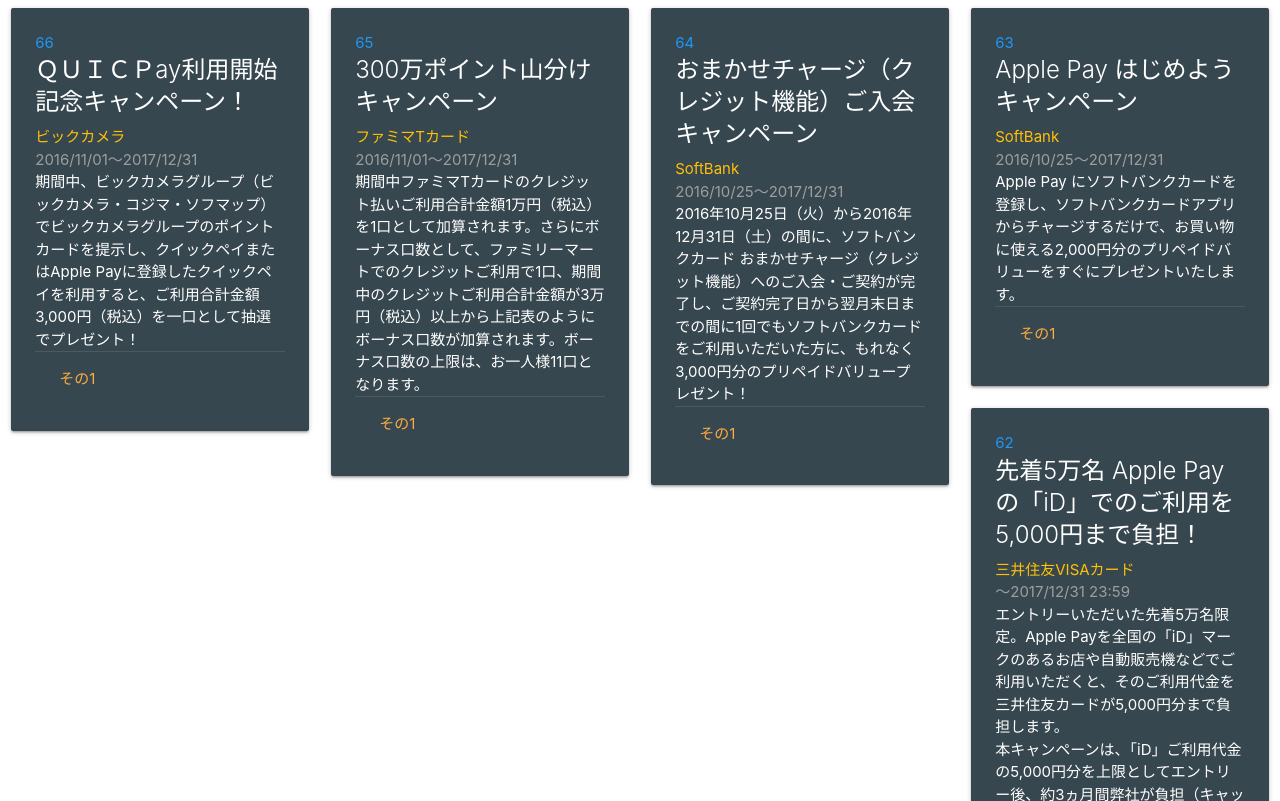
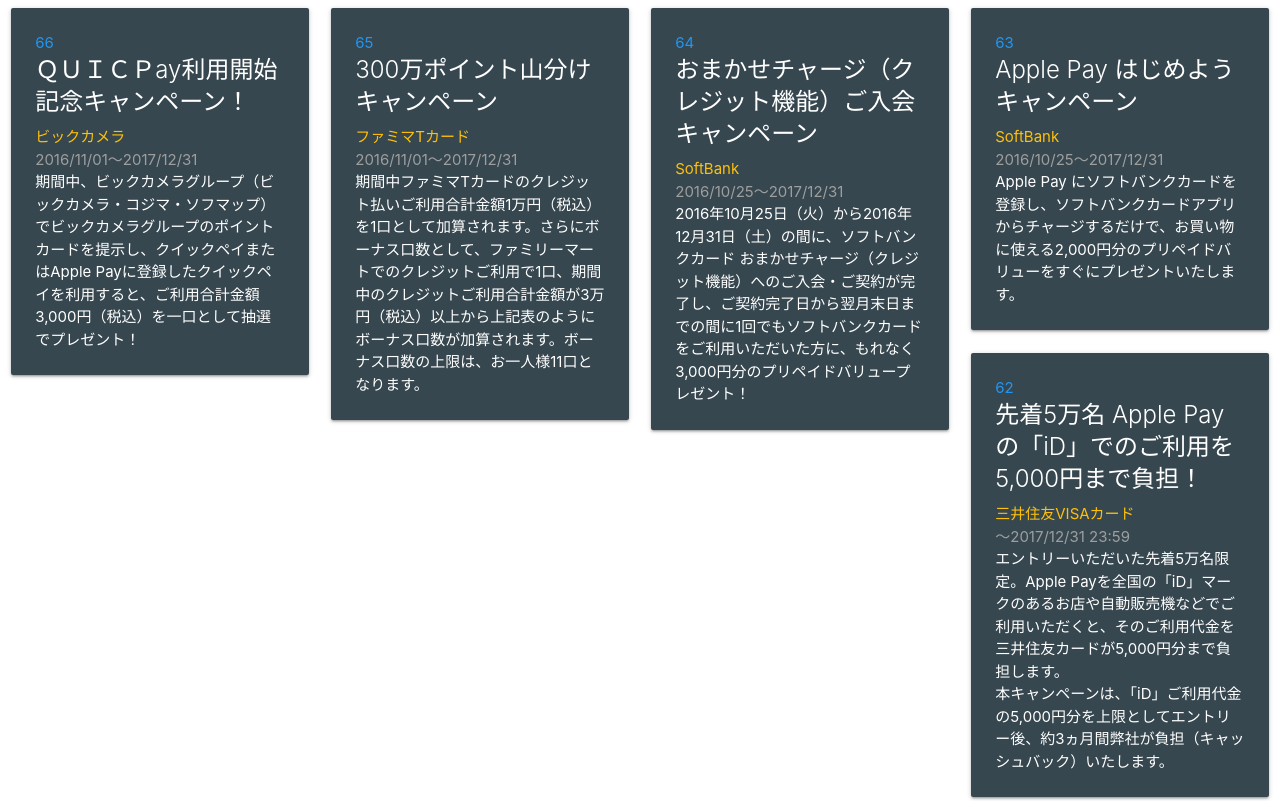
Before and after one commit to tanjoin/acc, a plain HTML site: page index.html in a window 1280 px wide. Shown: the top 801 px of the page. Drawn offline with nearby package versions, Linux system fonts and the light colour scheme.

Commit message:
Update index.html

```diff
--- a/index.html
+++ b/index.html
@@ -33,7 +33,7 @@
 
             if (campaign.urls.length > 0) {
               var cardLink = document.createElement("a");
-              cardLink.href = campaign.urls[j];
+              cardLink.href = campaign.urls[0];
               col.appendChild(cardLink);
               var card = document.createElement("div");
               card.className = "card blue-grey darken-3";
@@ -77,7 +77,7 @@
             var cardAction = document.createElement("div");
             cardAction.className = "card-action";
             var isAddCardAction = false;
-            for (var j = 0; j < campaign.urls.length; j++) {
+            for (var j = 1; j < campaign.urls.length; j++) {
               var alink = document.createElement("a");
               alink.href = campaign.urls[j];
               alink.innerText = "その" + (j+1);
```
